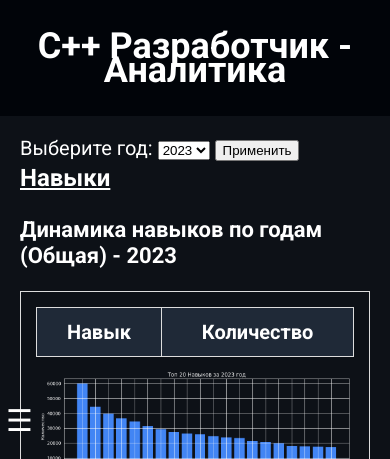
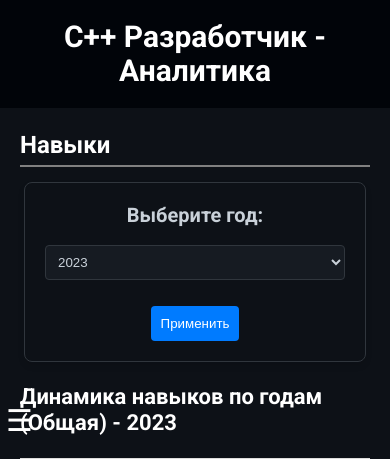
Before and after one commit to Materacl/python-rtf-learning-Django, a Django app: page /skills/ in a window 390 px wide. Shown: the top 459 px of the page. Run offline with Django 5.2, Linux system fonts and the light colour scheme; data that the repository does not hold is empty.

Commit message:
Изменил дизайн формы выбора года

```diff
--- a/profession_project/static/css/style.css
+++ b/profession_project/static/css/style.css
@@ -23,14 +23,37 @@ img {
     display: block;
 }
 
+h1 {
+    font-family: 'Roboto', sans-serif;
+    font-size: 30px;
+    font-weight: 700;
+    line-height: 34px;
+    margin: 0;
+    padding: 10px;
+    position: relative;
+}
+
 h2 {
     font-family: 'Roboto', sans-serif;
     font-size: 24px;
     font-weight: 700;
     line-height: 34px;
     margin: 0;
+    margin-bottom: 20px;
     padding: 0;
-    text-decoration: underline;
+    position: relative;
+}
+
+h2::after {
+    content: "";
+    display: block;
+    width: 100%;
+    height: 2px;
+    background-color: grey;
+    position: absolute;
+    bottom: 0;
+    left: 0;
+    margin-bottom: -5px;
 }
 
 
@@ -87,10 +110,12 @@ h4 {
     z-index: 1;
     border: 1px white;
     border: 1px white;
+    transition: left 0.3s;
 }
 
 .toggle-sidebar.opened {
     left: 200px;
+    transition: left 0.3s;
 }
 
 
@@ -100,6 +125,7 @@ h4 {
     padding: 0;
     white-space: nowrap;
 
+    padding: 10px 0;
     border-top: 1px solid white;
     border-bottom: 1px solid white;
 }
@@ -196,6 +222,49 @@ table th {
     height: auto;
 }
 
+/*Form*/
+form {
+    display: flex;
+    gap: 10px;
+    align-items: center;
+    max-width: 400px;
+    margin: 20px auto;
+    padding: 20px;
+    background-color: #0d1117;
+    border: 1px solid #30363d;
+    border-radius: 8px;
+    box-shadow: 0 4px 6px rgba(0, 0, 0, 0.1);
+}
+
+label {
+    font-weight: bold;
+    color: #c9d1d9;
+}
+
+select {
+    flex: 1;
+    padding: 8px;
+    border: 1px solid #30363d;
+    border-radius: 4px;
+    background-color: #161b22;
+    color: #c9d1d9;
+}
+
+form button {
+    background-color: #007bff;
+    color: #fff;
+    padding: 10px;
+    border: none;
+    border-radius: 4px;
+    cursor: pointer;
+}
+
+form button:hover {
+    background-color: #0056b3;
+}
+
+
+
 /* Footer */
 .main-footer {
     margin-top: auto;
@@ -219,6 +288,7 @@ table th {
 
     .toggle-sidebar {
         display: block;
+        -webkit-tap-highlight-color: transparent;
     }
 
     .content {
@@ -235,4 +305,45 @@ table th {
         width: 100%;
         height: auto;
     }
+
+    form {
+        display: flex;
+        flex-direction: column;
+        max-width: 300px;
+        margin: 20px auto;
+        padding: 20px;
+        background-color: #0d1117;
+        border: 1px solid #30363d;
+        border-radius: 8px;
+        box-shadow: 0 4px 6px rgba(0, 0, 0, 0.1);
+    }
+
+    label {
+        margin-bottom: 8px;
+        font-weight: bold;
+        color: #c9d1d9;
+    }
+
+    select {
+        padding: 8px;
+        margin-bottom: 16px;
+        border: 1px solid #30363d;
+        border-radius: 4px;
+        background-color: #161b22;
+        color: #c9d1d9;
+        width: 100%;
+    }
+
+    form button {
+        background-color: #007bff;
+        color: #fff;
+        padding: 10px;
+        border: none;
+        border-radius: 4px;
+        cursor: pointer;
+    }
+
+    form button:hover {
+        background-color: #0056b3;
+    }
 }
--- a/profession_project/templates/skills.html
+++ b/profession_project/templates/skills.html
@@ -2,7 +2,9 @@
 {% load static %}
 {% block title %}<title>Последние вакансии</title>{% endblock %}
 {% block content %}
-    <!-- Добавляем форму для выбора года -->
+
+    <h2>Навыки</h2>
+
     <form method="get" action="{% url 'skills' %}">
         <label for="year">Выберите год:</label>
         <select name="year" id="year">
@@ -12,9 +14,6 @@
         </select>
         <button type="submit">Применить</button>
     </form>
-
-    <!-- Отображение навыков по годам без пагинации -->
-    <h2>Навыки</h2>
 
     <div class="year-block">
         <h3>Динамика навыков по годам (Общая) - {{ selected_year }}</h3>
```
